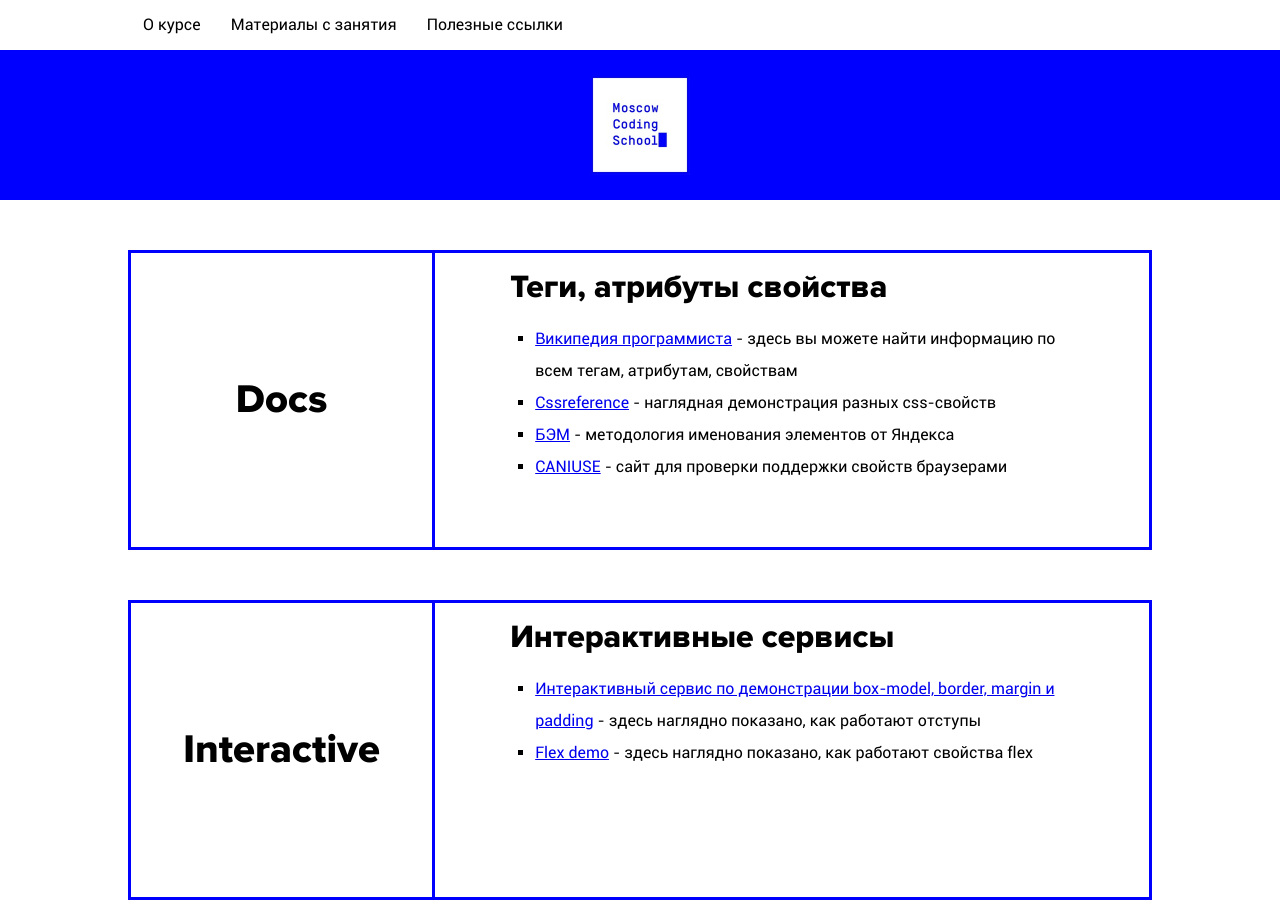
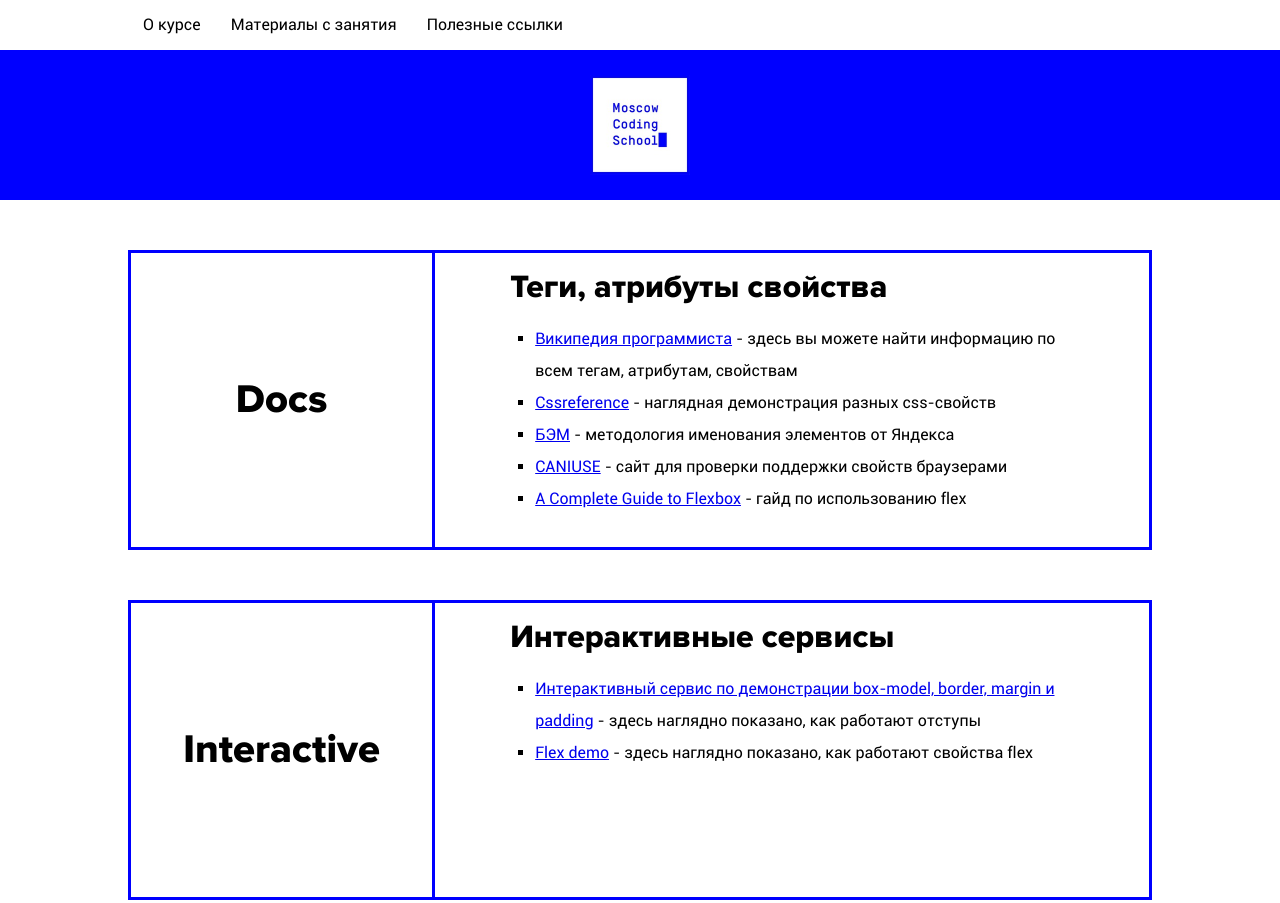
Before and after one commit to pa7lux/MCS-site, a plain HTML site: page links.html in a window 1280 px wide. Shown: the top 903 px of the page. Drawn offline with nearby package versions, Linux system fonts and the light colour scheme.

Commit message:
one more flex link

```diff
--- a/links.html
+++ b/links.html
@@ -50,6 +50,7 @@
             <li><a href="http://cssreference.io/" target="_blank">Cssreference</a> - наглядная демонстрация разных css-свойств</li>
             <li><a href="https://ru.bem.info/" target="_blank">БЭМ</a> - методология именования элементов от Яндекса</li>
             <li><a href="https://caniuse.com/" target="_blank">CANIUSE</a> - сайт для проверки поддержки свойств браузерами</li>
+            <li><a href="https://css-tricks.com/snippets/css/a-guide-to-flexbox/" target="_blank">A Complete Guide to Flexbox</a> - гайд по использованию flex</li>
           </ul>
         </div>
       </div>
```
